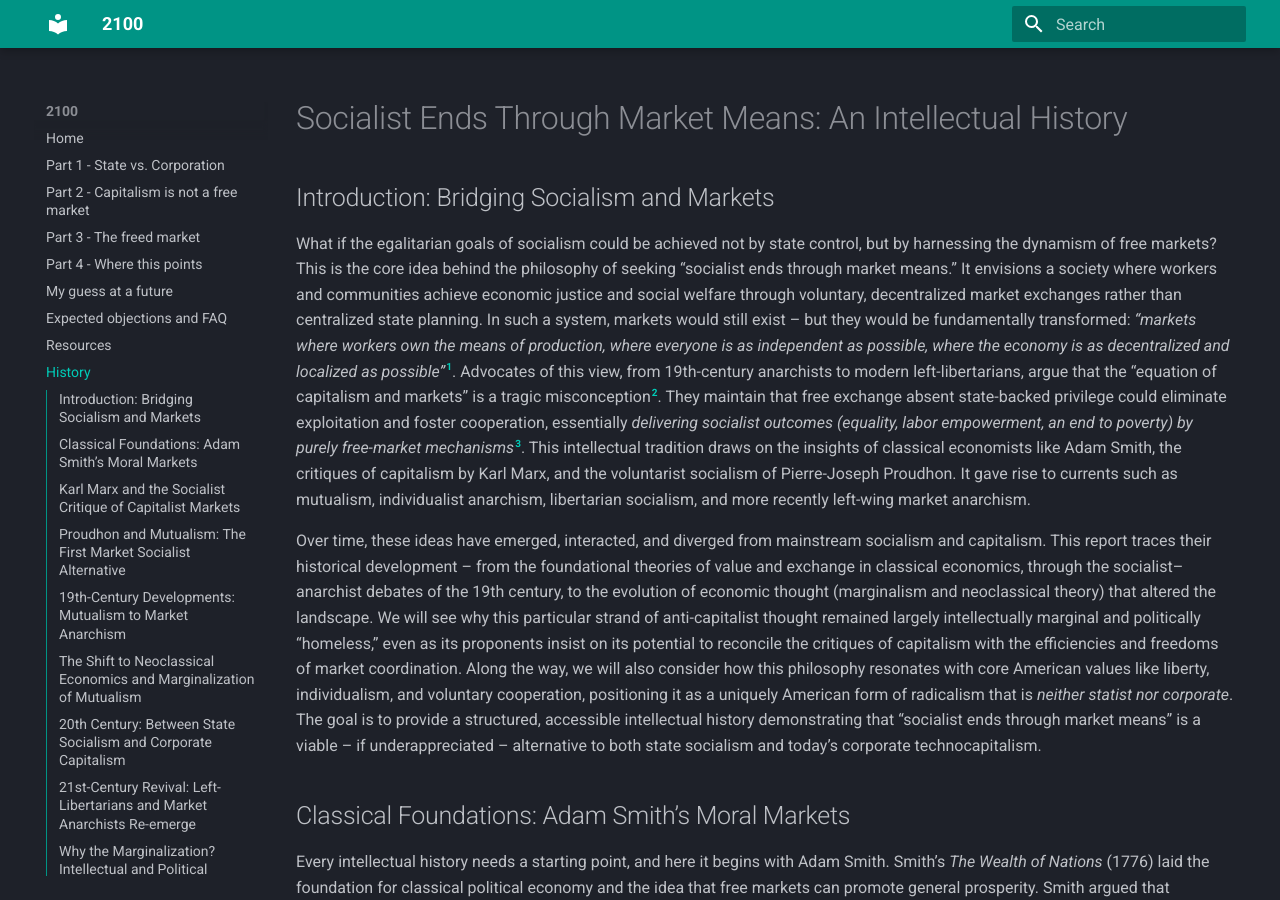
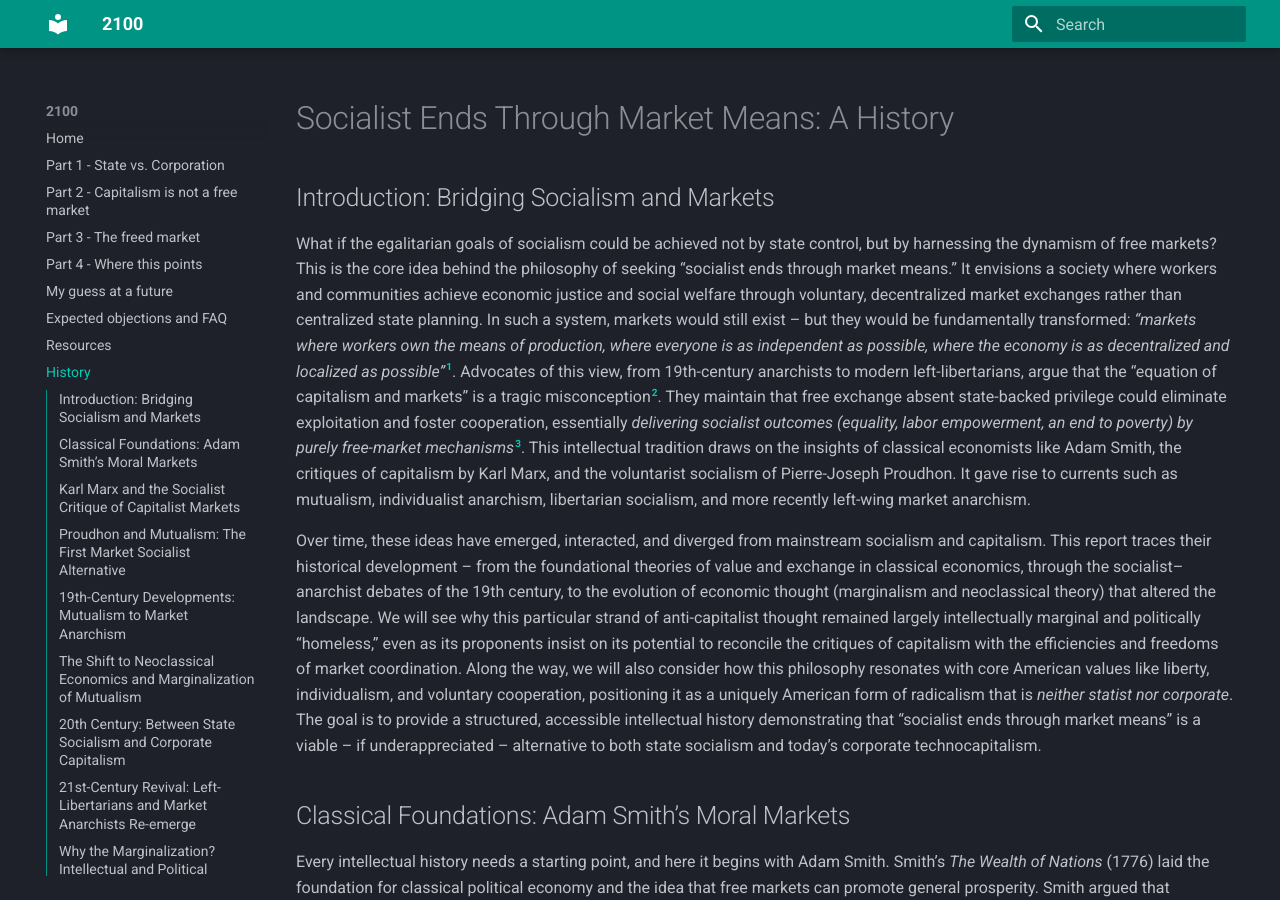
Before and after one commit to LucasVance/2100, an MkDocs documentation site: the page built from docs/history.md, in a window 1280 px wide and 900 px high. Built offline with MkDocs 1.6.1 and Material for MkDocs 9.7.7, drawn with Linux system fonts in a browser that asks for light colours.

Commit message:
Update title

```diff
--- a/docs/history.md
+++ b/docs/history.md
@@ -1,4 +1,4 @@
-# Socialist Ends Through Market Means: An Intellectual History
+# Socialist Ends Through Market Means: A History
 
 ## Introduction: Bridging Socialism and Markets
 
```
